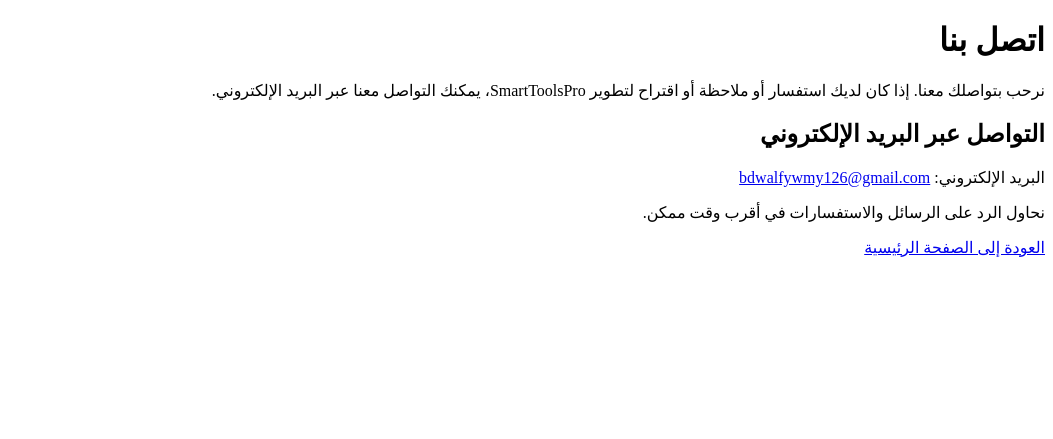
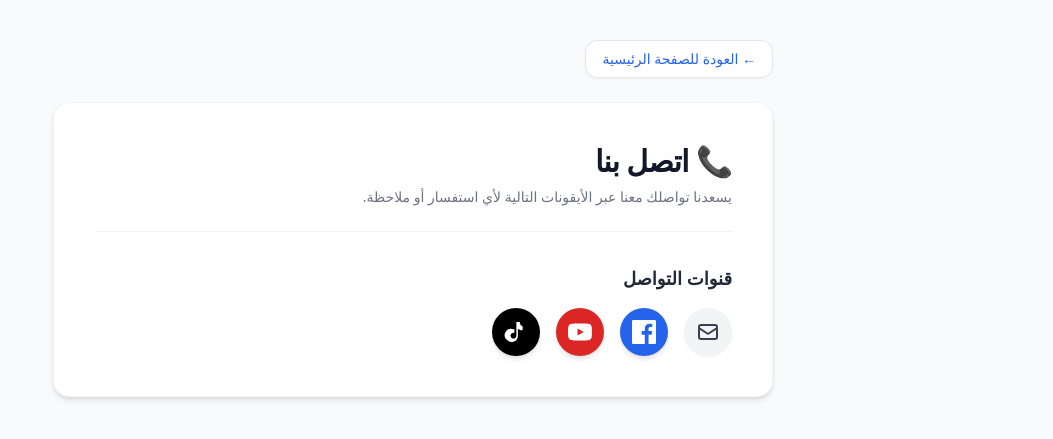
Before and after one commit to almasry00300/smart-tools-pro, a Flask app: page /contact in a window 1280 px wide. Shown: the top 439 px of the page, without its empty margins (227-1280 px from the left). Run offline with Flask 3, Linux system fonts and the light colour scheme; some libraries are stand-ins or nearby versions.

Commit message:
update contact page to use icon-only links for social and email

```diff
--- a/templates/contact.html
+++ b/templates/contact.html
@@ -1,37 +1,51 @@
 <!DOCTYPE html>
 <html lang="ar" dir="rtl">
 <head>
-    <script async src="https://pagead2.googlesyndication.com/pagead/js/adsbygoogle.js?client=ca-pub-2246897924284842" crossorigin="anonymous"></script>
-
     <meta charset="UTF-8">
     <meta name="viewport" content="width=device-width, initial-scale=1.0">
-    <title>اتصل بنا - SmartToolsPro</title>
-    <meta name="description" content="تواصل مع فريق SmartToolsPro للاستفسارات والملاحظات والاقتراحات.">
-    <script async src="https://pagead2.googlesyndication.com/pagead/js/adsbygoogle.js?client=ca-pub-2246897924204842" crossorigin="anonymous"></script>
+    <title>اتصل بنا | SmartToolsPro</title>
+    <script src="https://cdn.tailwindcss.com"></script>
 </head>
-<body>
-    <main>
-        <h1>اتصل بنا</h1>
+<body class="bg-gray-50 text-gray-800 font-sans antialiased">
+    <div class="max-w-3xl mx-auto px-4 sm:px-6 py-10">
+        <!-- زر العودة -->
+        <div class="mb-6">
+            <a href="/" class="inline-flex items-center text-sm font-medium text-blue-600 hover:text-blue-800 bg-white shadow-sm border border-gray-200 px-4 py-2 rounded-xl transition">
+                ← العودة للصفحة الرئيسية
+            </a>
+        </div>
 
-        <p>
-            نرحب بتواصلك معنا. إذا كان لديك استفسار أو ملاحظة أو اقتراح لتطوير SmartToolsPro،
-            يمكنك التواصل معنا عبر البريد الإلكتروني.
-        </p>
+        <div class="bg-white shadow-md border border-gray-100 rounded-2xl p-6 sm:p-10 space-y-8">
+            <header class="border-b border-gray-100 pb-6 text-center sm:text-right">
+                <h1 class="text-2xl sm:text-3xl font-extrabold text-gray-900 tracking-tight">📞 اتصل بنا</h1>
+                <p class="text-sm text-gray-500 mt-2">يسعدنا تواصلك معنا عبر الأيقونات التالية لأي استفسار أو ملاحظة.</p>
+            </header>
 
-        <h2>التواصل عبر البريد الإلكتروني</h2>
-
-        <p>
-            البريد الإلكتروني:
-            <a href="mailto:bdwalfywmy126@gmail.com">bdwalfywmy126@gmail.com</a>
-        </p>
-
-        <p>
-            نحاول الرد على الرسائل والاستفسارات في أقرب وقت ممكن.
-        </p>
-
-        <p>
-            <a href="/">العودة إلى الصفحة الرئيسية</a>
-        </p>
-    </main>
+            <div class="space-y-8 text-center sm:text-right">
+                <!-- أيقونات التواصل -->
+                <section>
+                    <h2 class="text-lg font-bold text-gray-800 mb-4">قنوات التواصل</h2>
+                    <div class="flex justify-center sm:justify-start items-center gap-4">
+                        <!-- أيقونة الإيميل -->
+                        <a href="mailto:dwalfywmy126@gmail.com" aria-label="Email" class="w-12 h-12 flex items-center justify-center rounded-full bg-gray-100 text-gray-700 hover:bg-gray-200 transition shadow-sm">
+                            <svg class="w-6 h-6" fill="none" stroke="currentColor" viewBox="0 0 24 24"><path stroke-linecap="round" stroke-linejoin="round" stroke-width="2" d="M3 8l7.89 5.26a2 2 0 002.22 0L21 8M5 19h14a2 2 0 002-2V7a2 2 0 00-2-2H5a2 2 0 00-2 2v10a2 2 0 002 2z"/></svg>
+                        </a>
+                        <!-- فيسبوك -->
+                        <a href="https://www.facebook.com/profile.php?id=61591553632429" target="_blank" aria-label="Facebook" class="w-12 h-12 flex items-center justify-center rounded-full bg-blue-600 text-white hover:bg-blue-700 transition shadow-md">
+                            <svg class="w-6 h-6 fill-current" viewBox="0 0 24 24"><path d="M22.675 0h-21.35c-.732 0-1.325.593-1.325 1.325v21.351c0 .731.593 1.324 1.325 1.324h11.495v-9.294h-3.128v-3.622h3.128v-2.671c0-3.1 1.893-4.788 4.659-4.788 1.325 0 2.463.099 2.795.143v3.24l-1.918.001c-1.504 0-1.795.715-1.795 1.763v2.313h3.587l-.467 3.622h-3.12v9.293h6.116c.73 0 1.323-.593 1.323-1.325v-21.35c0-.732-.593-1.325-1.325-1.325z"/></svg>
+                        </a>
+                        <!-- يوتيوب -->
+                        <a href="https://youtube.com/channel/UCUTqnl08Ne3wqHn-PAQytIg?si=FJmJIThgzfAv7kOU" target="_blank" aria-label="YouTube" class="w-12 h-12 flex items-center justify-center rounded-full bg-red-600 text-white hover:bg-red-700 transition shadow-md">
+                            <svg class="w-6 h-6 fill-current" viewBox="0 0 24 24"><path d="M23.498 6.186a3.016 3.016 0 0 0-2.122-2.136C19.505 3.545 12 3.545 12 3.545s-7.505 0-9.377.505A3.017 3.017 0 0 0 .502 6.186C0 8.07 0 12 0 12s0 3.93.502 5.814a3.016 3.016 0 0 0 2.122 2.136c1.871.505 9.376.505 9.376.505s7.505 0 9.377-.505a3.015 3.015 0 0 0 2.122-2.136C24 15.93 24 12 24 12s0-3.93-.502-5.814zM9.545 15.568V8.432L15.818 12l-6.273 3.568z"/></svg>
+                        </a>
+                        <!-- تيك توك -->
+                        <a href="https://www.tiktok.com/@hesham_815?_r=1&_t=ZS-98zaGvNZp4O" target="_blank" aria-label="TikTok" class="w-12 h-12 flex items-center justify-center rounded-full bg-black text-white hover:bg-gray-800 transition shadow-md">
+                            <svg class="w-6 h-6 fill-current" viewBox="0 0 24 24"><path d="M19.59 6.69a4.83 4.83 0 0 1-3.77-4.25V2h-3.45v13.67a2.89 2.89 0 0 1-5.2 1.74 2.89 2.89 0 0 1 2.31-4.64 2.93 2.93 0 0 1 .88.13V9.4a6.84 6.84 0 0 0-1-.05A6.33 6.33 0 0 0 3 20.1a6.34 6.34 0 0 0 10.86-4.43v-7a8.16 8.16 0 0 0 4.77 1.52v-3.4a4.85 4.85 0 0 1-1-.1z"/></svg>
+                        </a>
+                    </div>
+                </section>
+            </div>
+        </div>
+    </div>
 </body>
 </html>
```
